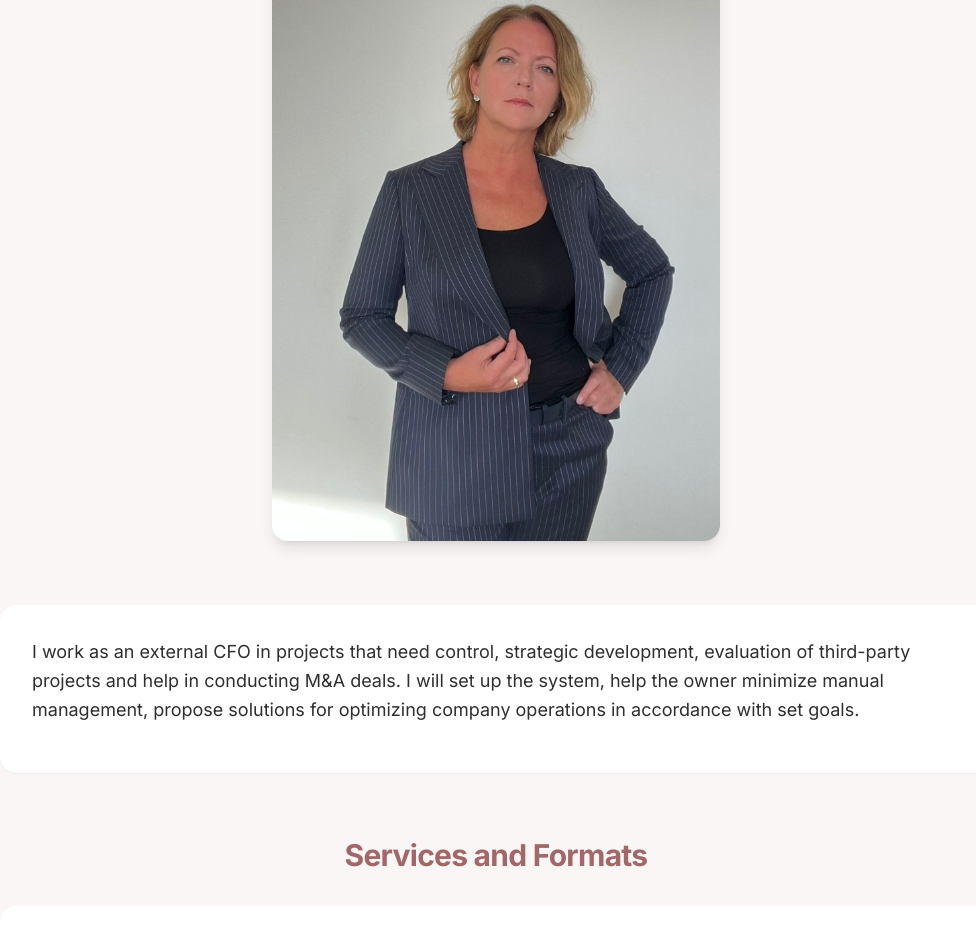
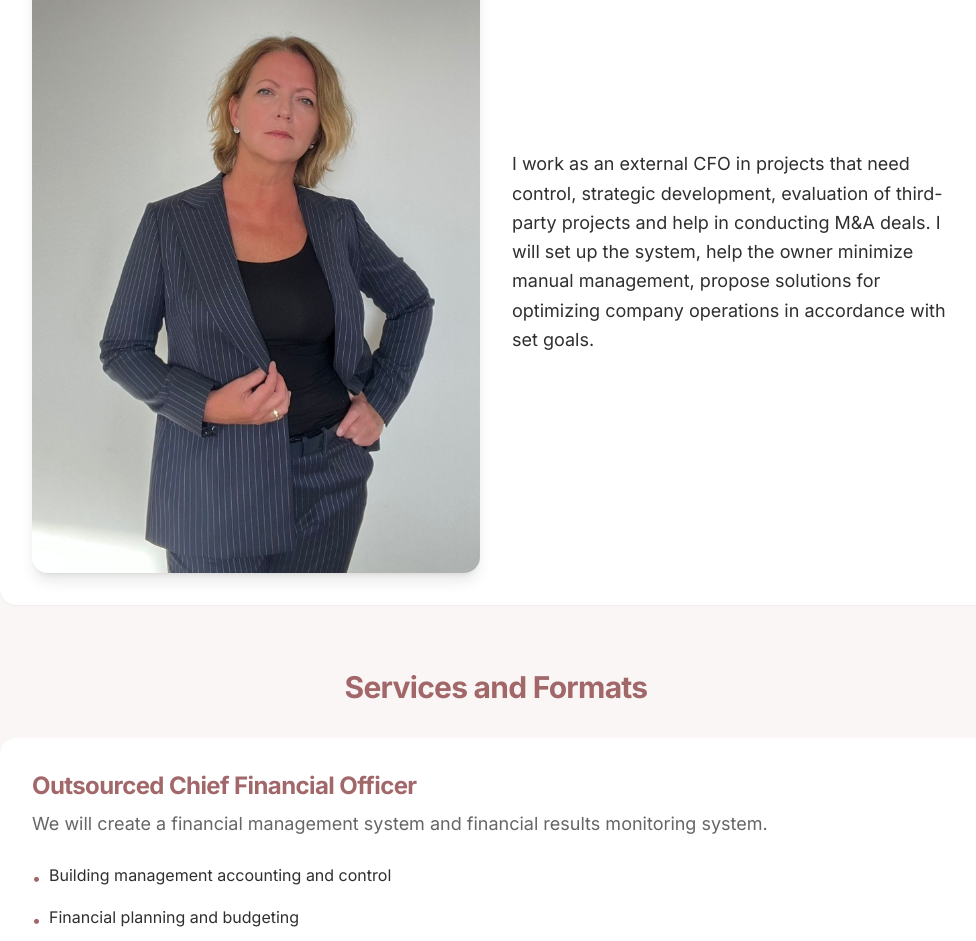
Before and after one commit to svetlanarad2030/svetlana-radchenko-landing, a Next.js app: page /en/cfo-details in a window 1280 px wide. Shown: the part 454-1395 px from the top of the page, without its empty margins (144-1120 px from the left). Built offline with nearby package versions, Linux system fonts and the light colour scheme.

Commit message:
cfo-details

```diff
--- a/src/app/cfo-details/page.tsx
+++ b/src/app/cfo-details/page.tsx
@@ -91,9 +91,12 @@ export default function CfoDetailsPage(): ReactElement {
           </p>
         </section>
 
-        {/* Image Section */}
-        <section className="mb-16 text-center">
-          <div className="relative w-full max-w-md mx-auto">
+        {/* Блок 2: Изображение + введение */}
+        <section className="mb-16">
+          <div className="bg-white rounded-2xl p-8 shadow-sm">
+            <div className="grid md:grid-cols-2 gap-8 items-center">
+              {/* Image on the left */}
+              <div className="relative">
                 <Image
                   src="/images/image18.jpeg"
                   alt="Финансовый директор на аутсорсе и сопровождение сделок"
@@ -102,17 +105,17 @@ export default function CfoDetailsPage(): ReactElement {
                   className="rounded-2xl shadow-lg w-full h-auto"
                 />
               </div>
-        </section>
 
-        {/* Блок 2: Введение */}
-        <section className="mb-16">
-          <div className="bg-white rounded-2xl p-8 shadow-sm">
-            <p className="text-lg leading-relaxed text-text-primary">
+              {/* Text on the right */}
+              <div className="text-text-primary">
+                <p className="text-lg leading-relaxed">
                   Работаю как внешний CFO в проектах, где нужен контроль, стратегическое развитие,
                   оценка сторонних проектов и помощь в проведении сделок M&A. Настрою систему,
                   помогу собственнику минимизировать ручное управление, предложу решения по оптимизации
                   работы компании в соответствии с поставленными целями.
                 </p>
+              </div>
+            </div>
           </div>
         </section>
 
--- a/src/app/consulting-details/page.tsx
+++ b/src/app/consulting-details/page.tsx
@@ -92,9 +92,12 @@ export default function ConsultingDetailsPage(): ReactElement {
           </p>
         </section>
 
-        {/* Image Section */}
-        <section className="mb-16 text-center">
-          <div className="relative w-full max-w-md mx-auto">
+        {/* Блок 2: Изображение + введение */}
+        <section className="mb-16">
+          <div className="bg-white rounded-2xl p-8 shadow-sm">
+            <div className="grid md:grid-cols-2 gap-8 items-center">
+              {/* Image on the left */}
+              <div className="relative">
                 <Image
                   src="/images/image17.jpeg"
                   alt="Финансовый консалтинг и менторство"
@@ -103,11 +106,8 @@ export default function ConsultingDetailsPage(): ReactElement {
                   className="rounded-2xl shadow-lg w-full h-auto"
                 />
               </div>
-        </section>
 
-        {/* Блок 2: Краткое введение */}
-        <section className="mb-16">
-          <div className="bg-white rounded-2xl p-8 shadow-sm">
+              {/* Text on the right */}
               <div className="space-y-6 text-text-primary">
                 <p className="text-lg leading-relaxed">
                   Работаю с предпринимателями, которым важно разобраться с финансовой стороной бизнеса:
@@ -118,6 +118,7 @@ export default function ConsultingDetailsPage(): ReactElement {
                   Каждый запрос уникален — и решение тоже. Включаюсь лично, при необходимости привлекаю
                   узкий круг экспертов.
                 </p>
+              </div>
             </div>
           </div>
         </section>
--- a/src/app/en/cfo-details/page.tsx
+++ b/src/app/en/cfo-details/page.tsx
@@ -91,9 +91,12 @@ export default function EnglishCfoDetailsPage(): ReactElement {
           </p>
         </section>
 
-        {/* Image Section */}
-        <section className="mb-16 text-center">
-          <div className="relative w-full max-w-md mx-auto">
+        {/* Block 2: Image + Introduction */}
+        <section className="mb-16">
+          <div className="bg-white rounded-2xl p-8 shadow-sm">
+            <div className="grid md:grid-cols-2 gap-8 items-center">
+              {/* Image on the left */}
+              <div className="relative">
                 <Image
                   src="/images/image18.jpeg"
                   alt="Outsourced CFO and deal support"
@@ -102,17 +105,17 @@ export default function EnglishCfoDetailsPage(): ReactElement {
                   className="rounded-2xl shadow-lg w-full h-auto"
                 />
               </div>
-        </section>
 
-        {/* Block 2: Introduction */}
-        <section className="mb-16">
-          <div className="bg-white rounded-2xl p-8 shadow-sm">
-            <p className="text-lg leading-relaxed text-text-primary">
+              {/* Text on the right */}
+              <div className="text-text-primary">
+                <p className="text-lg leading-relaxed">
                   I work as an external CFO in projects that need control, strategic development,
                   evaluation of third-party projects and help in conducting M&A deals. I will set up
                   the system, help the owner minimize manual management, propose solutions for optimizing
                   company operations in accordance with set goals.
                 </p>
+              </div>
+            </div>
           </div>
         </section>
 
--- a/src/app/en/consulting-details/page.tsx
+++ b/src/app/en/consulting-details/page.tsx
@@ -92,9 +92,12 @@ export default function EnglishConsultingDetailsPage(): ReactElement {
           </p>
         </section>
 
-        {/* Image Section */}
-        <section className="mb-16 text-center">
-          <div className="relative w-full max-w-md mx-auto">
+        {/* Block 2: Image + Introduction */}
+        <section className="mb-16">
+          <div className="bg-white rounded-2xl p-8 shadow-sm">
+            <div className="grid md:grid-cols-2 gap-8 items-center">
+              {/* Image on the left */}
+              <div className="relative">
                 <Image
                   src="/images/image17.jpeg"
                   alt="Financial consulting and mentoring"
@@ -103,11 +106,8 @@ export default function EnglishConsultingDetailsPage(): ReactElement {
                   className="rounded-2xl shadow-lg w-full h-auto"
                 />
               </div>
-        </section>
 
-        {/* Block 2: Brief Introduction */}
-        <section className="mb-16">
-          <div className="bg-white rounded-2xl p-8 shadow-sm">
+              {/* Text on the right */}
               <div className="space-y-6 text-text-primary">
                 <p className="text-lg leading-relaxed">
                   I work with entrepreneurs who value understanding the financial side of business:
@@ -118,6 +118,7 @@ export default function EnglishConsultingDetailsPage(): ReactElement {
                   Each request is unique — and so is the solution. I get personally involved,
                   and when necessary, engage a narrow circle of experts.
                 </p>
+              </div>
             </div>
           </div>
         </section>
```
Lines whose indentation alone changed are shown as unchanged.
